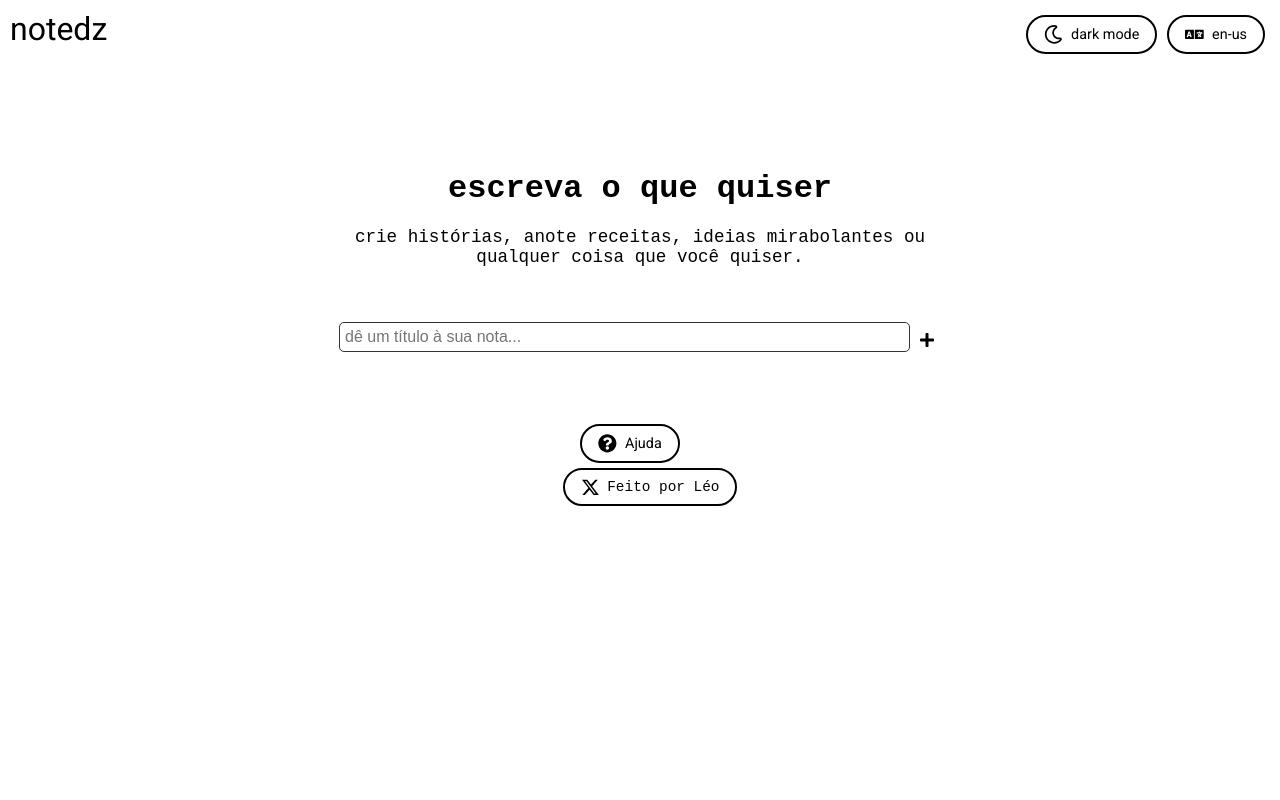
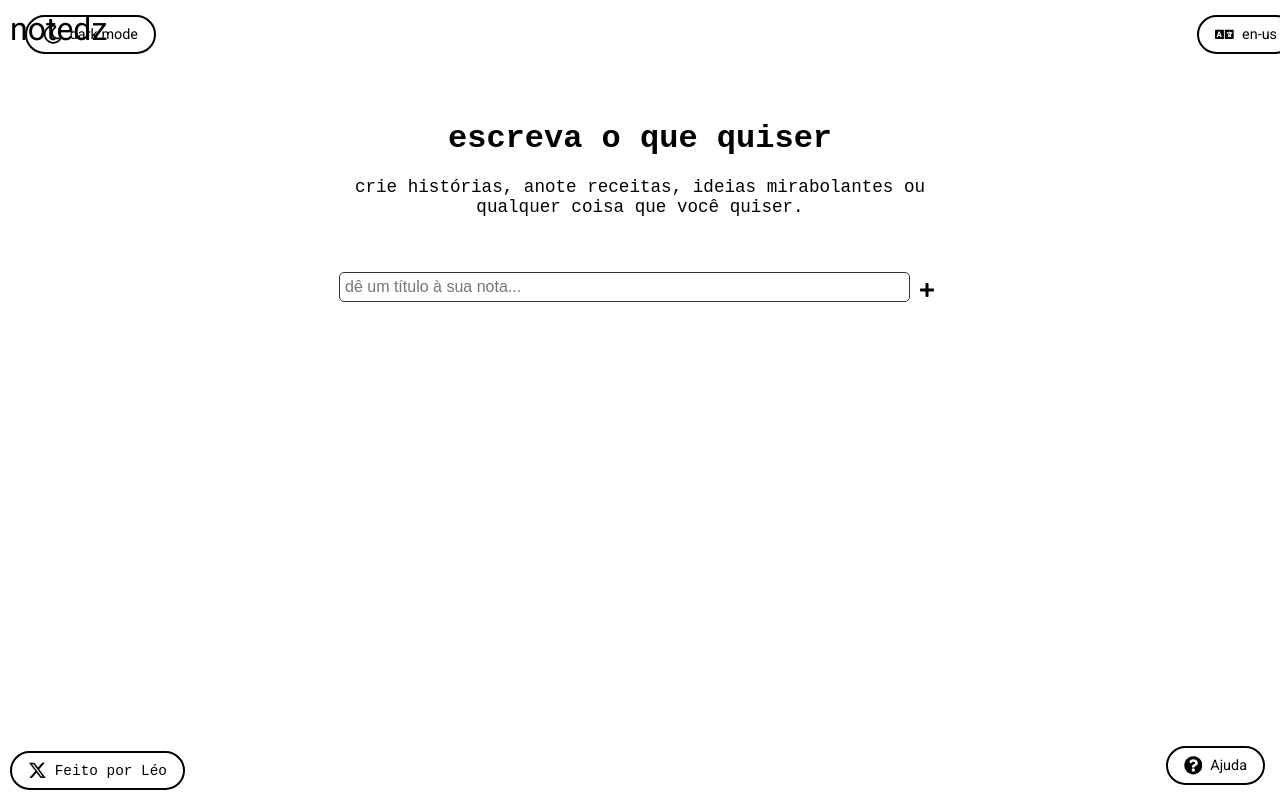
Before and after one commit to leoz11/notedz, a React (Create React App) app: page / in a window 1280 px wide. Built offline with nearby package versions, Linux system fonts and the light colour scheme.

Commit message:
Atualizar o App.js

```diff
--- a/src/App.js
+++ b/src/App.js
@@ -30,20 +30,22 @@ const Container = styled.div`
   background-color: ${(props) => (props.darkMode ? '#000000' : '#fff')};
   color: ${(props) => (props.darkMode ? '#fff' : '#000')};
   transition: background-color 0.3s, color 0.3s;
-  position: relative;
   padding: 20px;
   box-sizing: border-box;
   overflow-x: hidden; /* Adicionado para evitar rolagem horizontal */
+  padding-bottom: 60px; /* Ajustado para acomodar o footer */
 `;
 
 const ButtonGroup = styled.div`
   display: flex;
   flex-wrap: wrap;
-  justify-content: flex-end;
+  justify-content: space-between; /* Ajustado para alinhar os botões aos extremos */
   align-items: center;
-  position: absolute;
+  width: 100%;
+  position: fixed; /* Agora fixed para o topo */
   top: 10px;
-  right: 10px;
+  left: 0;
+  padding: 0 20px; /* Adiciona espaçamento interno ao grupo de botões */
 
   @media (max-width: 768px) {
     flex-direction: column;
@@ -77,11 +79,11 @@ const ContentWrapper = styled.div`
   align-items: center;
   max-width: 600px;
   width: 100%;
-  margin-top: 150px;
+  margin-top: 100px; /* Ajustado para garantir que o conteúdo não fique sobreposto pelos botões do topo */
   padding-bottom: 20px;
 
   @media (max-width: 768px) {
-    margin-top: 100px;
+    margin-top: 70px; /* Ajustado para tela menor */
     padding: 10px;
   }
 `;
@@ -108,13 +110,13 @@ const Paragraph = styled.p`
 `;
 
 const LogoWrapper = styled.div`
-  position: absolute;
-  top: 10px;
-  left: 10px;
   font-family: 'Roboto', sans-serif;
   font-size: 2em;
   color: ${(props) => (props.darkMode ? '#fff' : '#000')};
   cursor: pointer;
+  position: fixed; /* Agora fixed para o topo */
+  top: 10px;
+  left: 10px;
 
   &:hover {
     opacity: 0.8;
@@ -126,7 +128,7 @@ const LogoWrapper = styled.div`
 `;
 
 const HelpButton = styled(ToggleButton)`
-  position: relative;
+  position: absolute; /* Mantido para ajuste de posição */
   bottom: 10px;
   right: 10px;
 `;
@@ -207,7 +209,7 @@ const FooterButton = styled.a`
 `;
 
 const MadeByLeoButton = styled(FooterButton)`
-  position: relative;
+  position: fixed; /* Agora fixed para o canto inferior esquerdo */
   bottom: 10px;
   left: 10px;
 `;
```
